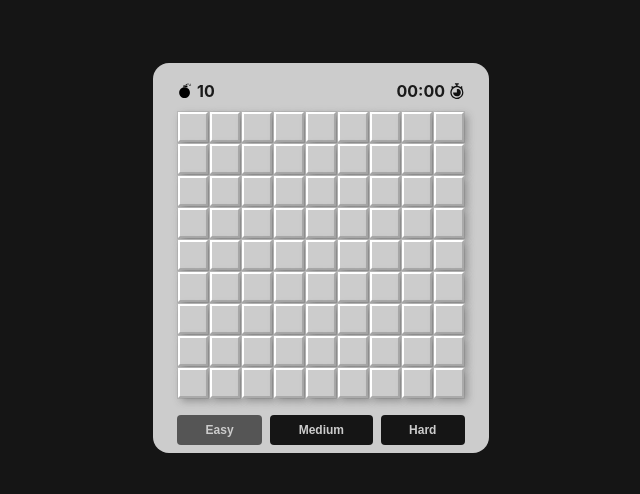
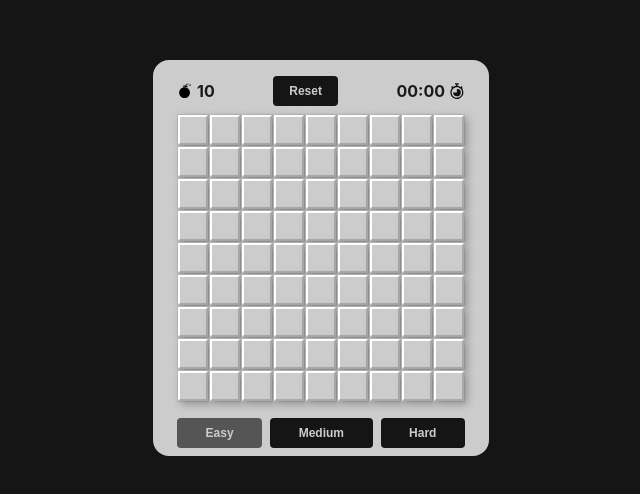
Before and after one commit to amin-nassar/minesweeper, a React (Vite) app: page / in a window 1280 px wide. Shown: the part 142-636 px from the top of the page, without its empty margins (319-959 px from the left). Built offline with nearby package versions, Linux system fonts and the light colour scheme.

Commit message:
Add game reset button to `Header` section.

```diff
--- a/src/components/Board/Board.tsx
+++ b/src/components/Board/Board.tsx
@@ -15,6 +15,7 @@ export default function Board() {
     isGameWin,
     minesLeft,
     timeDiff,
+    resetGame,
   } = useMinesweeperGame();
   return (
     <>
@@ -23,6 +24,7 @@ export default function Board() {
         isGameWin={isGameWin}
         minesLeft={minesLeft}
         timeDiff={timeDiff}
+        resetGame={resetGame}
       />
       <div className="board">
         {gameBoard.map((row, rowIndex) => (
--- a/src/components/Header/Header.tsx
+++ b/src/components/Header/Header.tsx
@@ -3,13 +3,16 @@ import classes from "./styles.module.css";
 import GameStatus, { GameStatusProps } from "./GameStatus";
 import Timer, { TimerProps } from "./Timer";
 
-type HeaderProps = GameStatusProps & TimerProps;
+interface HeaderProps extends GameStatusProps, TimerProps {
+  resetGame: () => void;
+}
 
 export default function Header({
   isGameOver,
   isGameWin,
   minesLeft,
   timeDiff,
+  resetGame,
 }: HeaderProps) {
   return (
     <header className={classes.header}>
@@ -18,6 +21,7 @@ export default function Header({
         isGameWin={isGameWin}
         minesLeft={minesLeft}
       />
+      <button onClick={resetGame}>Reset</button>
       <Timer timeDiff={timeDiff} />
     </header>
   );
--- a/src/components/Header/styles.module.css
+++ b/src/components/Header/styles.module.css
@@ -17,4 +17,20 @@
     align-items: center;
     gap: 0.25rem;
   }
+
+  & button {
+    display: flex;
+    justify-content: center;
+    padding: 8px 16px;
+    border-radius: 4px;
+    transition: background-color 0.15s;
+    text-transform: capitalize;
+
+    background-color: var(--app-bg);
+    color: var(--surface);
+    border: none;
+    font-weight: 700;
+    font-size: 0.75rem;
+    cursor: pointer;
+  }
 }
--- a/src/hooks/useMinesweeperGame.ts
+++ b/src/hooks/useMinesweeperGame.ts
@@ -34,6 +34,7 @@ export function useMinesweeperGame() {
     setIsGameOver(false);
     setIsGameWin(false);
     setFlagsCount(0);
+    stopTimer();
     resetTimer();
   }
 
@@ -169,5 +170,6 @@ export function useMinesweeperGame() {
     isGameOver,
     isGameWin,
     timeDiff,
+    resetGame,
   };
 }
```
